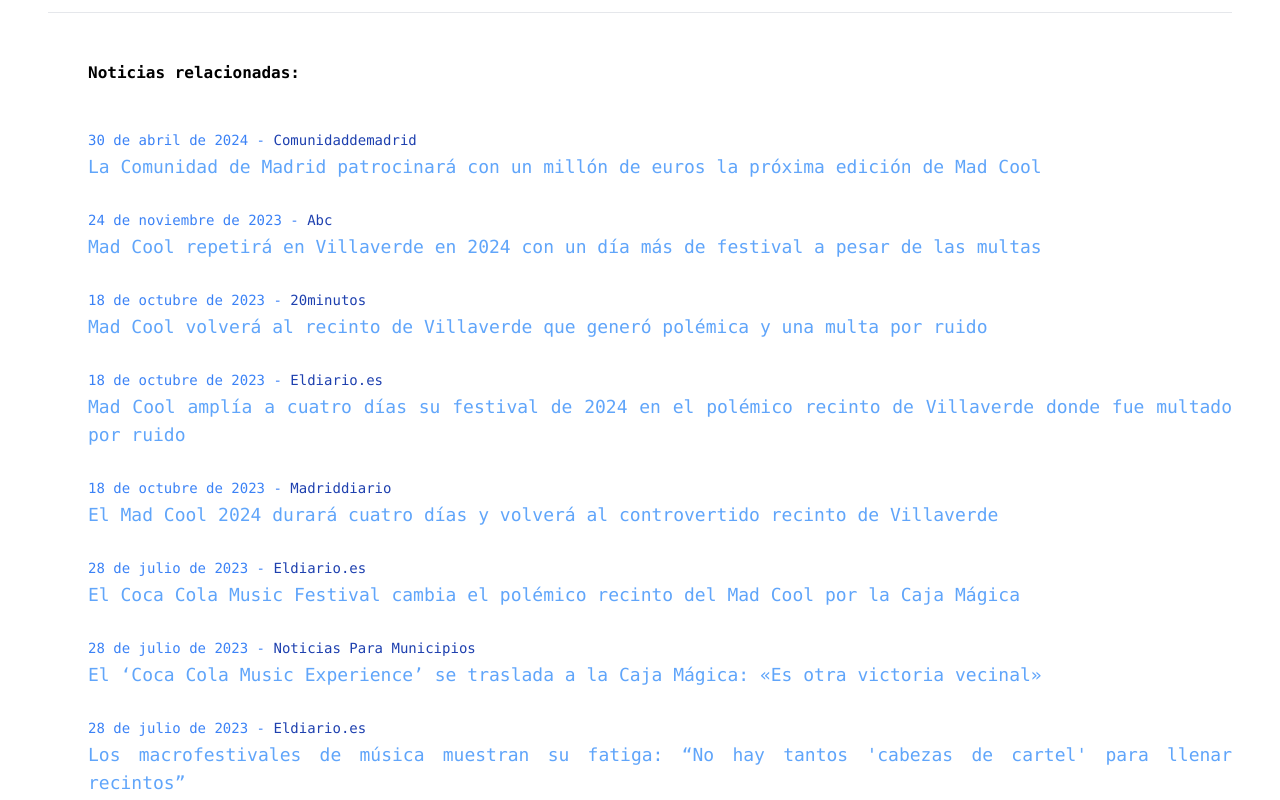
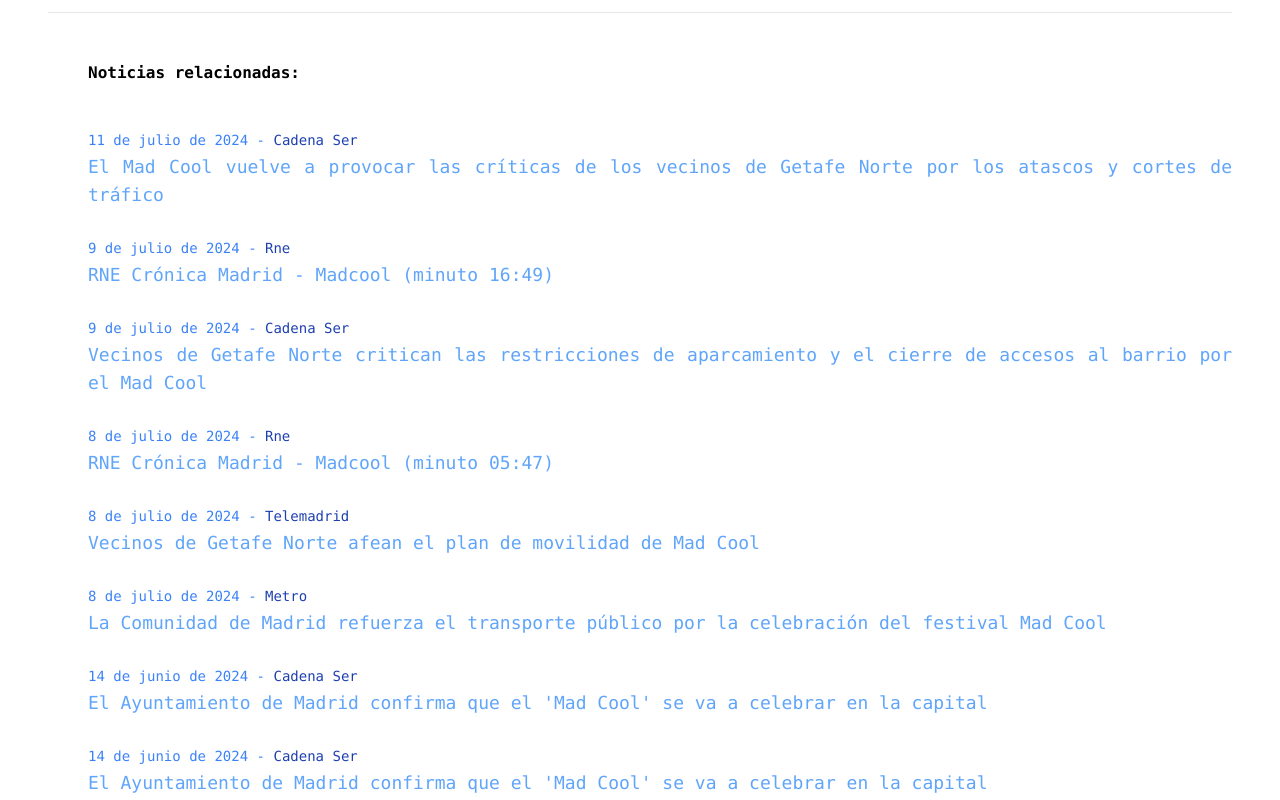
Before and after one commit to Franx0/mal_cool, a Next.js app: page / in a window 1280 px wide. Shown: the part 3460-4260 px from the top of the page. Built offline with nearby package versions, Linux system fonts and the light colour scheme.

Commit message:
Update news

```diff
--- a/src/data/news.ts
+++ b/src/data/news.ts
@@ -652,6 +652,54 @@
     name: `La Comunidad de Madrid patrocinará con un millón de euros la próxima edición de Mad Cool`,
     alt: `ComunidadDeMadrid`,
     url: `https://www.comunidad.madrid/noticias/2024/04/30/comunidad-madrid-patrocinara-millon-euros-proxima-edicion-mad-cool`
+  },
+  {
+    date: `2024/06/14`,
+    name: `El Ayuntamiento de Madrid confirma que el 'Mad Cool' se va a celebrar en la capital`,
+    alt: `cadena ser`,
+    url: `https://cadenaser.com/cmadrid/2024/06/14/el-ayuntamiento-de-madrid-confirma-que-el-mad-cool-se-va-a-celebrar-en-la-capital-radio-madrid`
+  },
+  {
+    date: `2024/06/14`,
+    name: `El Ayuntamiento de Madrid confirma que el 'Mad Cool' se va a celebrar en la capital`,
+    alt: `cadena ser`,
+    url: `https://cadenaser.com/cmadrid/2024/06/14/el-ayuntamiento-de-madrid-confirma-que-el-mad-cool-se-va-a-celebrar-en-la-capital-radio-madrid`
+  },
+  {
+    date: `2024/07/08`,
+    name: `La Comunidad de Madrid refuerza el transporte público por la celebración del festival Mad Cool`,
+    alt: `metro`,
+    url: `https://www.metromadrid.es/es/nota-de-prensa/2024-07-07/la-comunidad-de-madrid-refuerza-el-transporte-publico-por-la-celebracion-del-festival-mad-cool`
+  },
+  {
+    date: `2024/07/08`,
+    name: `Vecinos de Getafe Norte afean el plan de movilidad de Mad Cool`,
+    alt: `telemadrid`,
+    url: `https://www.telemadrid.es/noticias/madrid/Vecinos-de-Getafe-Norte-afean-el-plan-de-movilidad-de-Mad-Cool-0-2686231409--20240708080058.html`
+  },
+  {
+    date: `2024/07/08`,
+    name: `RNE Crónica Madrid - Madcool (minuto 05:47)`,
+    alt: `rne`,
+    url: `https://rtve-mediavod-lote3.rtve.es/resources/TE_SINFMA/mp3/6/3/1720441178236.mp3?idasset=16178493#t=00:05:47`
+  },
+  {
+    date: `2024/07/09`,
+    name: `Vecinos de Getafe Norte critican las restricciones de aparcamiento y el cierre de accesos al barrio por el Mad Cool`,
+    alt: `cadena ser`,
+    url: `https://cadenaser.com/cmadrid/2024/07/09/vecinos-de-getafe-norte-critican-las-restricciones-de-aparcamiento-y-el-cierre-de-accesos-al-barrio-por-el-mad-cool-ser-madrid-sur`
+  },
+  {
+    date: `2024/07/09`,
+    name: `RNE Crónica Madrid - Madcool (minuto 16:49)`,
+    alt: `rne`,
+    url: `https://rtve-mediavod-lote3.rtve.es/resources/TE_SINFMA/mp3/5/9/1720613920895.mp3?idasset=16181250#t=00:16:49`
+  },
+  {
+    date: `2024/07/11`,
+    name: `El Mad Cool vuelve a provocar las críticas de los vecinos de Getafe Norte por los atascos y cortes de tráfico`,
+    alt: `cadena ser`,
+    url: `https://cadenaser.com/cmadrid/2024/07/11/el-mad-cool-vuelve-a-provocar-las-criticas-de-los-vecinos-de-getafe-norte-por-los-atascos-y-cortes-de-trafico-ser-madrid-sur`
   }
 ]
 export default news
```
